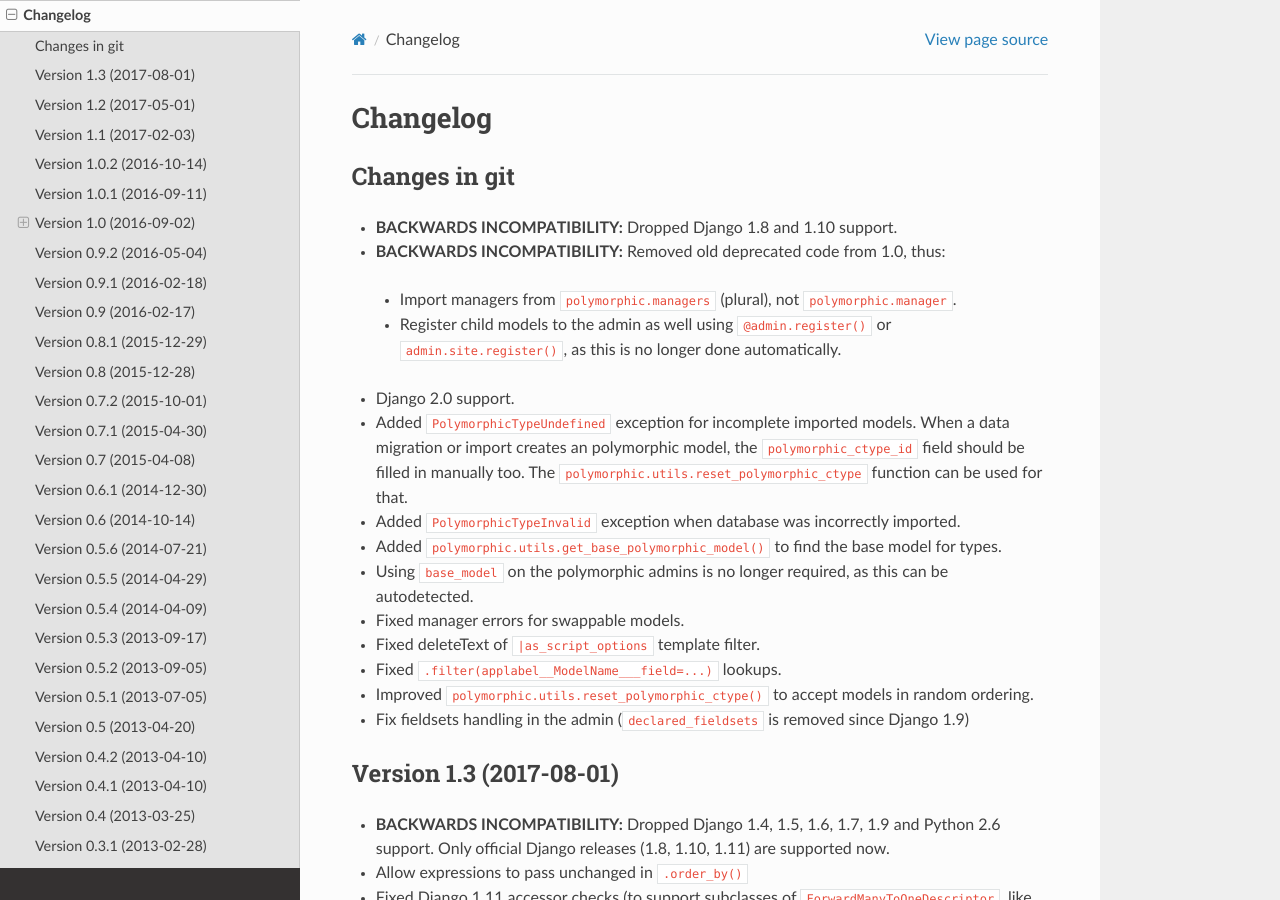
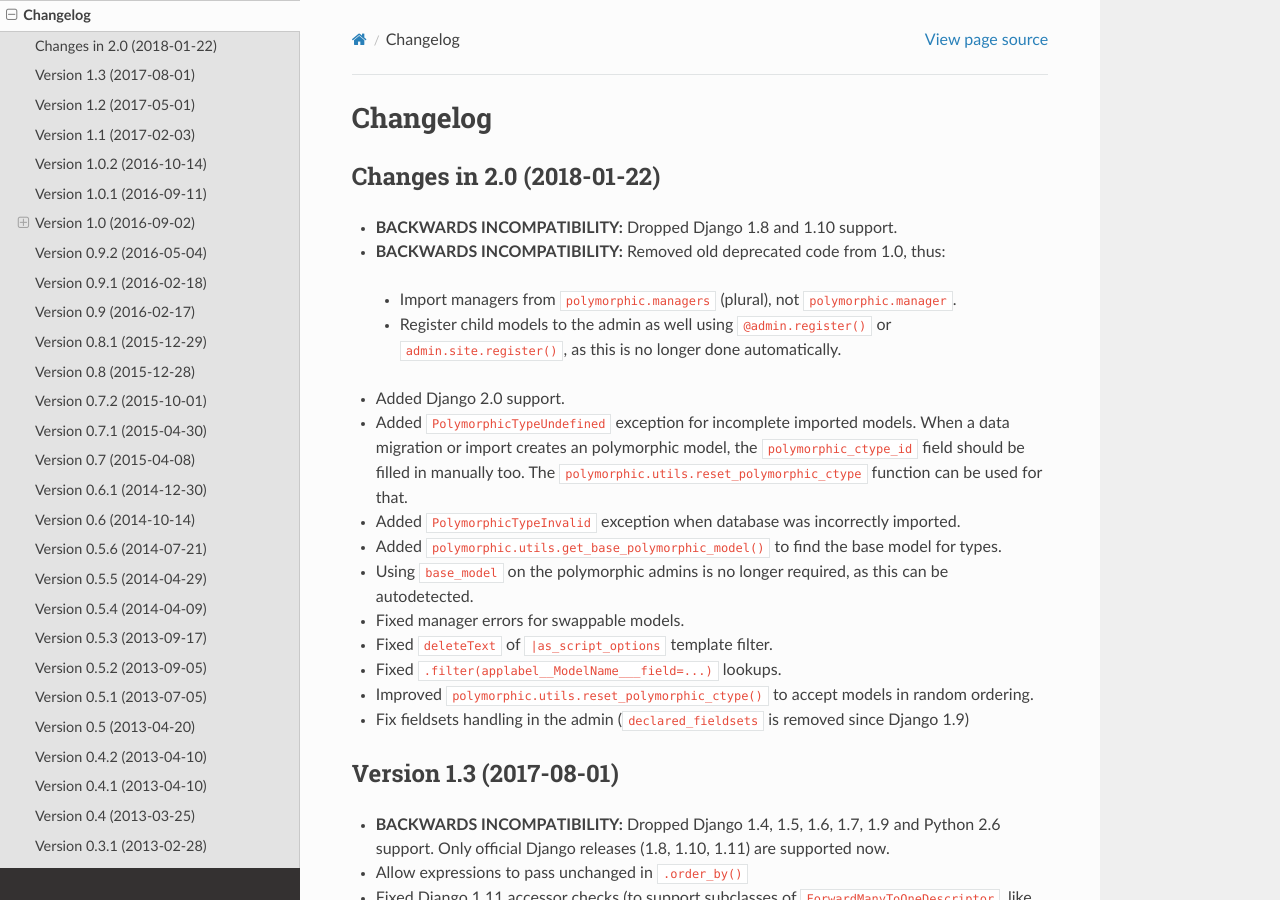
Before and after one commit to jazzband/django-polymorphic, a Sphinx documentation site: the page built from docs/changelog.rst, in a window 1280 px wide and 900 px high. Built offline with Sphinx 7.4.7 and the Read the Docs theme 2.0.0, drawn with Linux system fonts in a browser that asks for light colours.

Commit message:
Bumped to 2.0

```diff
--- a/docs/changelog.rst
+++ b/docs/changelog.rst
@@ -1,8 +1,8 @@
 Changelog
 =========
 
-Changes in git
---------------
+Changes in 2.0 (2018-01-22)
+---------------------------
 
 * **BACKWARDS INCOMPATIBILITY:** Dropped Django 1.8 and 1.10 support.
 * **BACKWARDS INCOMPATIBILITY:** Removed old deprecated code from 1.0, thus:
@@ -11,7 +11,7 @@
  * Register child models to the admin as well using ``@admin.register()`` or ``admin.site.register()``,
    as this is no longer done automatically.
 
-* Django 2.0 support.
+* Added Django 2.0 support.
 * Added ``PolymorphicTypeUndefined`` exception for incomplete imported models.
   When a data migration or import creates an polymorphic model,
   the ``polymorphic_ctype_id`` field should be filled in manually too.
@@ -20,7 +20,7 @@
 * Added ``polymorphic.utils.get_base_polymorphic_model()`` to find the base model for types.
 * Using ``base_model`` on the polymorphic admins is no longer required, as this can be autodetected.
 * Fixed manager errors for swappable models.
-* Fixed deleteText of ``|as_script_options`` template filter.
+* Fixed ``deleteText`` of ``|as_script_options`` template filter.
 * Fixed ``.filter(applabel__ModelName___field=...)`` lookups.
 * Improved ``polymorphic.utils.reset_polymorphic_ctype()`` to accept models in random ordering.
 * Fix fieldsets handling in the admin (``declared_fieldsets`` is removed since Django 1.9)
--- a/docs/conf.py
+++ b/docs/conf.py
@@ -61,9 +61,9 @@
 # built documents.
 #
 # The short X.Y version.
-version = '1.3'
+version = '2.0'
 # The full version, including alpha/beta/rc tags.
-release = '1.3'
+release = '2.0'
 
 # The language for content autogenerated by Sphinx. Refer to documentation
 # for a list of supported languages.
--- a/setup.cfg
+++ b/setup.cfg
@@ -1,6 +1,6 @@
 [metadata]
 name = django-polymorphic
-version = 1.3
+version = 2.0
 description = Seamless polymorphic inheritance for Django models
 long_description = file:README.rst
 author = Bert Constantin
```
